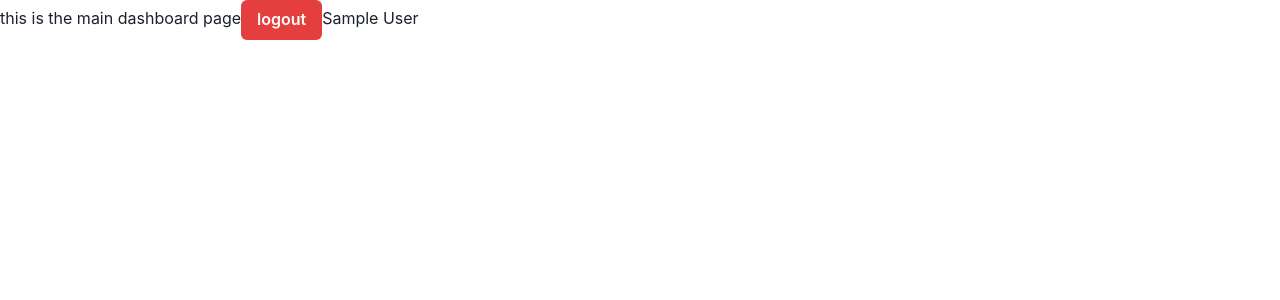
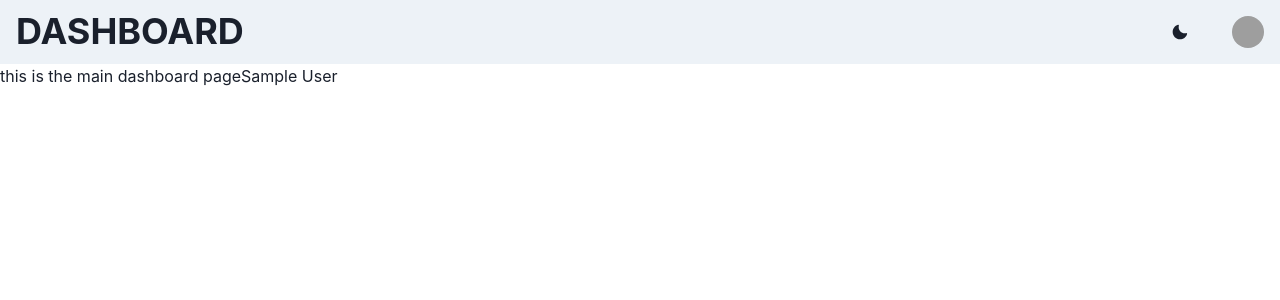
Before and after one commit to SamKarki432/vending-app, a Next.js app: page / in a window 1280 px wide. Shown: the top 300 px of the page. Built offline with nearby package versions, Linux system fonts and the light colour scheme; no server answers; sample sign-in values are in the browser's storage; grey boxes are pictures that could not be loaded.

Commit message:
added navbar, dark mode button

```diff
--- /dev/null
+++ b/components/navbar.tsx
@@ -0,0 +1,92 @@
+import { ReactNode } from 'react';
+import {
+  Box,
+  Flex,
+  Avatar,
+  Link,
+  Button,
+  Menu,
+  MenuButton,
+  MenuList,
+  MenuItem,
+  MenuDivider,
+  useDisclosure,
+  useColorModeValue,
+  Stack,
+  useColorMode,
+  Center,
+  Heading
+} from '@chakra-ui/react';
+import { MoonIcon, SunIcon } from '@chakra-ui/icons';
+import useFirebaseAuth from '../firebase/useAuth';
+
+const NavLink = ({ children }: { children: ReactNode }) => (
+  <Link
+    px={2}
+    py={1}
+    rounded={'md'}
+    _hover={{
+      textDecoration: 'none',
+      bg: useColorModeValue('gray.200', 'gray.700'),
+    }}
+    href={'#'}>
+    {children}
+  </Link>
+);
+
+export default function Nav() {
+   const {user, loading, logOut}= useFirebaseAuth()
+  const { colorMode, toggleColorMode } = useColorMode();
+  const { isOpen, onOpen, onClose } = useDisclosure();
+  return (
+    <>
+      <Box bg={useColorModeValue('gray.100', 'gray.900')} px={4}>
+        <Flex h={16} alignItems={'center'} justifyContent={'space-between'}>
+          <Box>
+            <Heading>DASHBOARD</Heading>
+          </Box>
+
+          <Flex alignItems={'center'}>
+            <Stack direction={'row'} spacing={7}>
+              <Button onClick={toggleColorMode}>
+                {colorMode === 'light' ? <MoonIcon /> : <SunIcon />}
+              </Button>
+
+              <Menu>
+                <MenuButton
+                  as={Button}
+                  rounded={'full'}
+                  variant={'link'}
+                  cursor={'pointer'}
+                  minW={0}>
+                  <Avatar
+                    size={'sm'}
+                    src={'https://avatars.dicebear.com/api/male/username.svg'}
+                  />
+                </MenuButton>
+                <MenuList alignItems={'center'}>
+                  <br />
+                  <Center>
+                    <Avatar
+                      size={'2xl'}
+                      src={'https://avatars.dicebear.com/api/male/username.svg'}
+                    />
+                  </Center>
+                  <br />
+                  <Center>
+                    <p>Username</p>
+                  </Center>
+                  <br />
+                  <MenuDivider />
+                  <MenuItem>Your Servers</MenuItem>
+                  <MenuItem>Account Settings</MenuItem>
+                  <MenuItem onClick={logOut}>Logout</MenuItem>
+                </MenuList>
+              </Menu>
+            </Stack>
+          </Flex>
+        </Flex>
+      </Box>
+    </>
+  );
+}
--- a/package.json
+++ b/package.json
@@ -25,6 +25,7 @@
     "react": "18.2.0",
     "react-dom": "18.2.0",
     "react-google-button": "^0.7.2",
+    "react-icons": "^4.7.1",
     "typescript": "4.9.4"
   }
 }
--- a/pages/index.tsx
+++ b/pages/index.tsx
@@ -1,6 +1,8 @@
 import { Button, useColorMode, useColorModeValue } from "@chakra-ui/react";
 import { useEffect } from "react";
 import GoogleLogin from "../components/googlelogin";
+import NavBar from "../components/navbar";
+import WithSubnavigation from "../components/navbar";
 import UserLogin from "../components/userlogin";
 import { writeUserData } from "../firebase/dboperations";
 import useFirebaseAuth from "../firebase/useAuth";
@@ -14,8 +16,9 @@
 
   return (
     <>
+      {/* <WithSubnavigation/> */}
+      <NavBar/>
       this is the main dashboard page
-      <Button colorScheme="red" onClick={logOut}>logout</Button>
       {user?.displayName}
     </>
   )
```
Also changed, not shown: pages/loginpage.tsx (+10 -4 lines), 1 other file (tests, documents, lock files or other folders).
